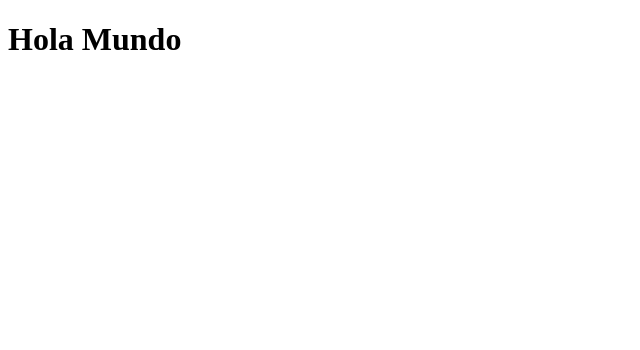
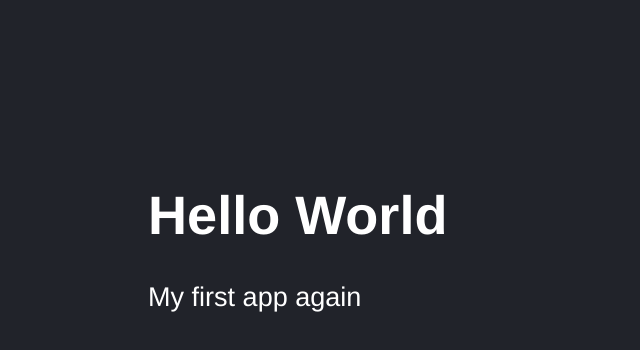
Before and after one commit to franciscomarin98/react-hello-again-app, a React (Create React App) app: page / in a window 1280 px wide. Shown: the top 350 px of the page, without its empty margins (0-640 px from the left). Built offline with nearby package versions, Linux system fonts and the light colour scheme.

Commit message:
feat: React Fundamentals
Learning the fundamentals of components, props, and rendering variables.

```diff
--- /dev/null
+++ b/src/FirstApp.tsx
@@ -0,0 +1,13 @@
+const FirstApp = ({message = "Default message"}) => {
+
+    const greeting = 'Hello World';
+
+    return (
+        <>
+            <h1>{greeting}</h1>
+            <p>{message}</p>
+        </>
+    );
+}
+
+export default FirstApp;
--- /dev/null
+++ b/src/index.css
@@ -0,0 +1,7 @@
+html, body {
+    background-color: #21232A;
+    color: #fff;
+    font-family: "Helvetica Neue", Helvetica, Arial, sans, serif;
+    font-size: 1.3rem;
+    padding: 70px;
+}
--- a/src/index.tsx
+++ b/src/index.tsx
@@ -1,6 +1,5 @@
 import ReactDOM from "react-dom";
+import FirstApp from "./FirstApp";
+import "./index.css";
 
-const saludo = <h1>Hola Mundo</h1>
-
-const app = document.querySelector('#root');
-ReactDOM.render(saludo, app);
+ReactDOM.render(<FirstApp message={"My first app again"}/>, document.querySelector('#root'));
--- a/tsconfig.json
+++ b/tsconfig.json
@@ -7,6 +7,7 @@
       "esnext"
     ],
     "allowJs": true,
+    "noImplicitAny": false,
     "skipLibCheck": true,
     "esModuleInterop": true,
     "allowSyntheticDefaultImports": true,
```
